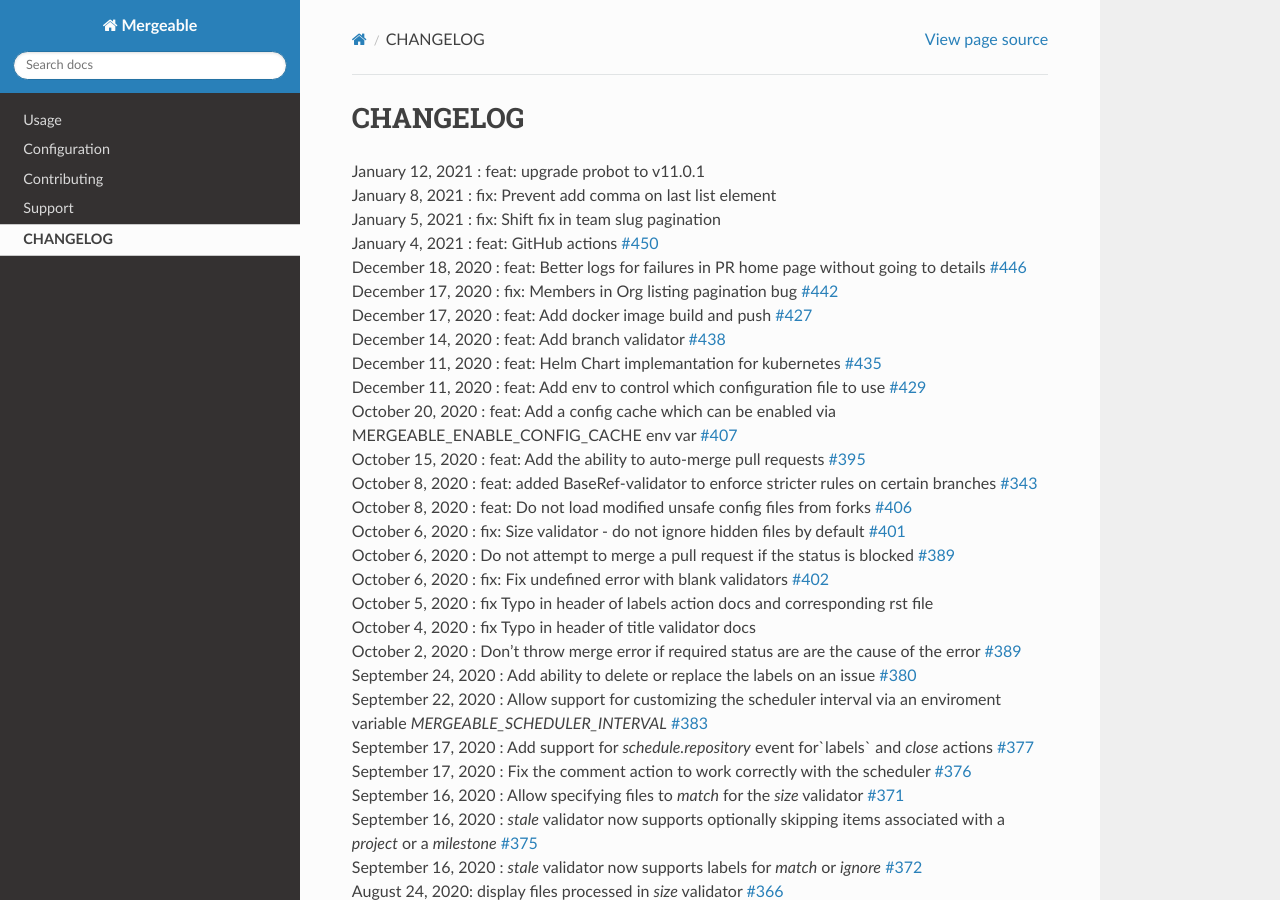
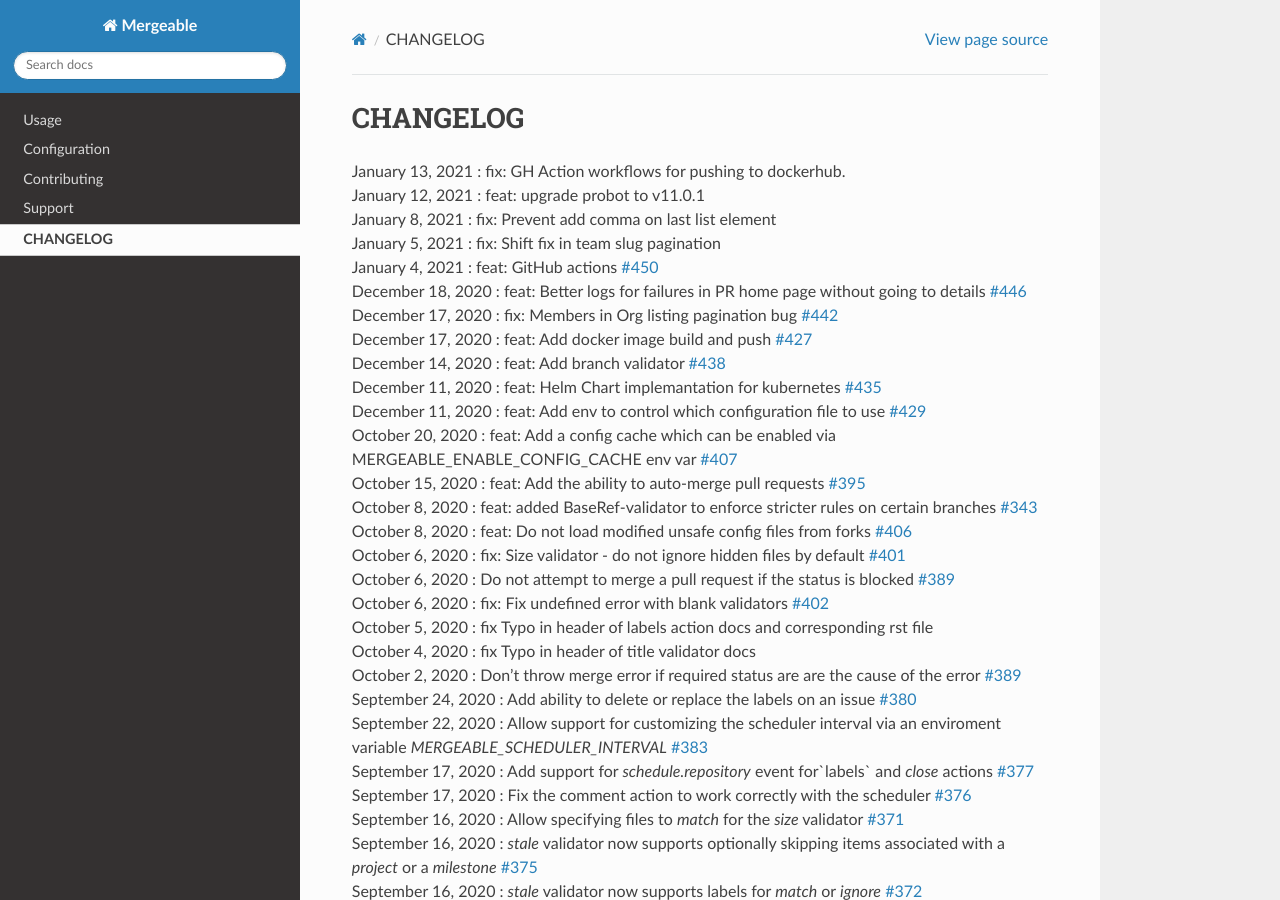
Before and after one commit to mergeability/mergeable, a Sphinx documentation site: the page built from docs/changelog.rst, in a window 1280 px wide and 900 px high. Built offline with Sphinx 7.4.7 and the Read the Docs theme 2.0.0, drawn with Linux system fonts in a browser that asks for light colours; pages that are not in the unit, such as notebooks, are missing from menus.

Commit message:
fix: if conditional in docker workflows (#466)

```diff
--- a/docs/changelog.rst
+++ b/docs/changelog.rst
@@ -1,6 +1,7 @@
 CHANGELOG
 =====================================
 
+| January 13, 2021 : fix: GH Action workflows for pushing to dockerhub.
 | January 12, 2021 : feat: upgrade probot to v11.0.1
 | January 8, 2021 : fix: Prevent add comma on last list element
 | January 5, 2021 : fix: Shift fix in team slug pagination
```
Also changed, not shown: 2 other files.
